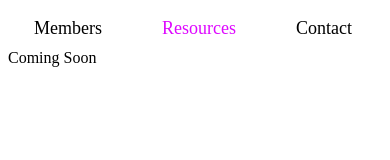
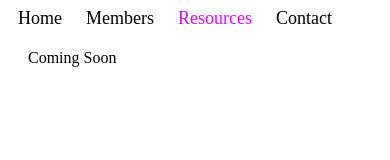
Before and after one commit to Jawadtp/Web-Programming-Project, a plain HTML site: page resources.html in a window 390 px wide. Drawn offline with Linux system fonts and the light colour scheme.

Commit message:
fixed navbar breaking for mobile

```diff
--- a/resources.html
+++ b/resources.html
@@ -17,7 +17,7 @@
         <a class="linkButton contactLink" href="contact.html">Contact</a>
       </div>
 
-      <div>
+      <div class="resourcesWrapper">
         Coming Soon
       </div>
 </body>
--- a/styles.css
+++ b/styles.css
@@ -3,6 +3,8 @@
     display: flex;
     justify-content: flex-end;
 }
+
+
 
 .linkButton
 {
@@ -50,6 +52,29 @@
     transform: translate(0.5px, 0.5px);
 }
 
+.membersWrapper, .resourcesWrapper, .contactWrapper
+{
+    margin: 20px;
+}
+
 table, th, td {
     border:1px solid black;
   }
+
+  @media only screen and (max-width: 600px)
+{
+    .topnav
+    {
+        display:inline;
+    }
+
+    .linkButton
+    {
+        font-size: large;
+        margin: 8px 10px;
+        text-decoration: none;
+
+    }
+
+
+  }
```
